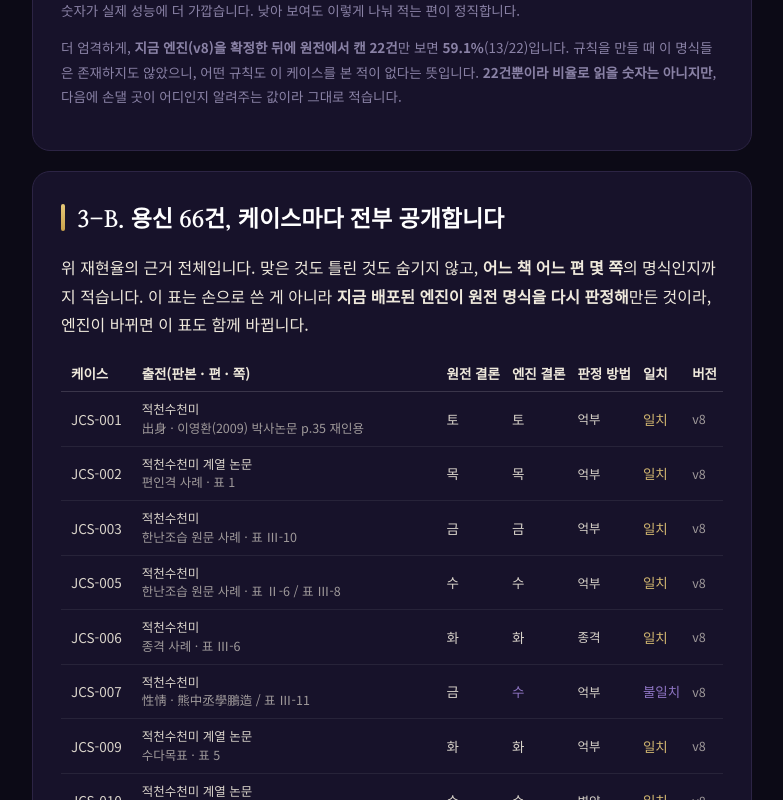
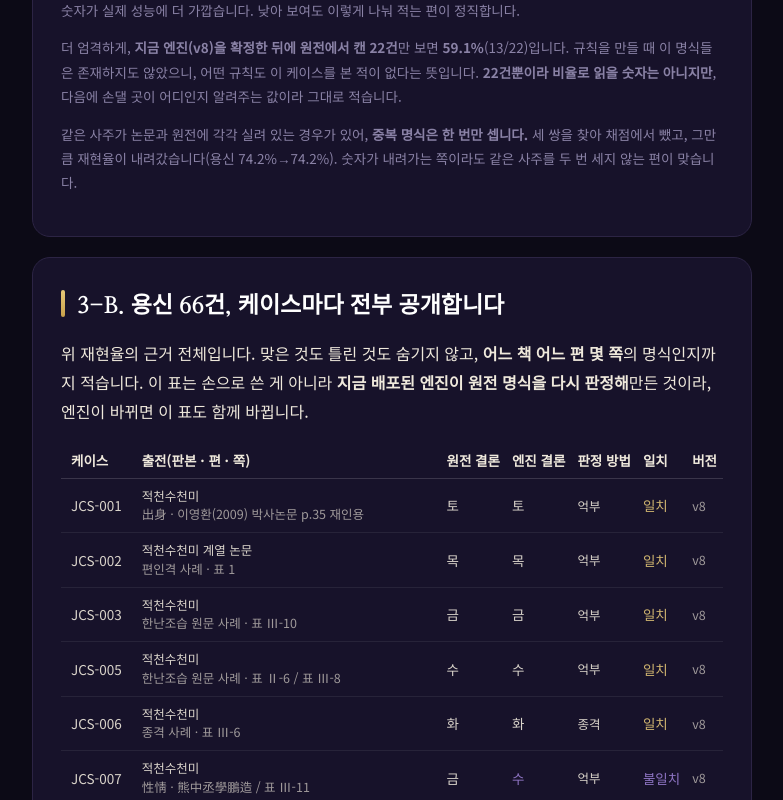
Before and after one commit to tlfwjsdlstod95-sys/saju, a Next.js app in the folder saju-app/: page /accuracy in a window 1280 px wide. Shown: the part 2040-2840 px from the top of the page, without its empty margins (248-1031 px from the left). Built offline with nearby package versions, Linux system fonts and the light colour scheme; no server answers.

Commit message:
accuracy v8.2: dedupe note, yongsin 73.4% (47/64)

```diff
--- a/saju-app/app/accuracy/page.tsx
+++ b/saju-app/app/accuracy/page.tsx
@@ -166,6 +166,11 @@ export default function AccuracyPage() {
             다음에 손댈 곳이 어디인지 알려주는 값이라 그대로 적습니다.
           </p>
         )}
+        <p style={{ lineHeight: 1.8, marginTop: 10, fontSize: 13.5, color: 'var(--text-mute)' }}>
+          같은 사주가 논문과 원전에 각각 실려 있는 경우가 있어, <b>중복 명식은 한 번만 셉니다.</b>{' '}
+          세 쌍을 찾아 채점에서 뺐고, 그만큼 재현율이 내려갔습니다(용신 74.2%→{r.pct}%).
+          숫자가 내려가는 쪽이라도 같은 사주를 두 번 세지 않는 편이 맞습니다.
+        </p>
       </div>
 
       <div className="card">
@@ -247,7 +252,13 @@ export default function AccuracyPage() {
             저희 채점 기준인 『적천수천미』는 통관을 &lsquo;다리 오행을 용신으로 삼는 법&rsquo;이 아니라
             &lsquo;기운이 막히지 않고 흐르는가&rsquo;라는 <b>상태 평가</b>로 씁니다(卷二 通神論 通關).
             실제로 통관으로 결정됐던 원전 케이스 3건이 모두 어긋나 있었습니다
-            → 용신 원전 재현율 {r.pct}%, 그중 신규 표본은 {rNew.pct}%</li>
+            → 용신 원전 재현율 74.2%, 그중 신규 표본은 66.7%</li>
+          <li><b>v8.2</b> — <b>판정은 그대로이고, 채점을 고쳤습니다.</b> 같은 사주가 논문 재인용과
+            원전 판본에 각각 실려 있는 경우를 세 쌍 찾아 <b>한 번만 세도록</b> 했습니다.
+            둘 다 채점하면 그 한 사주의 정오답이 재현율에 두 번 반영됩니다.
+            케이스는 표에 남겨 둡니다 — 논문과 원전이 같은 판정을 내렸다는 교차검증이기 때문입니다
+            → 용신 원전 재현율 74.2%→{r.pct}%, 적천수 강약 88.0%→87.5%.
+            <b>숫자가 내려가는 쪽이지만 이게 맞습니다.</b></li>
         </ul>
       </div>
 
```
